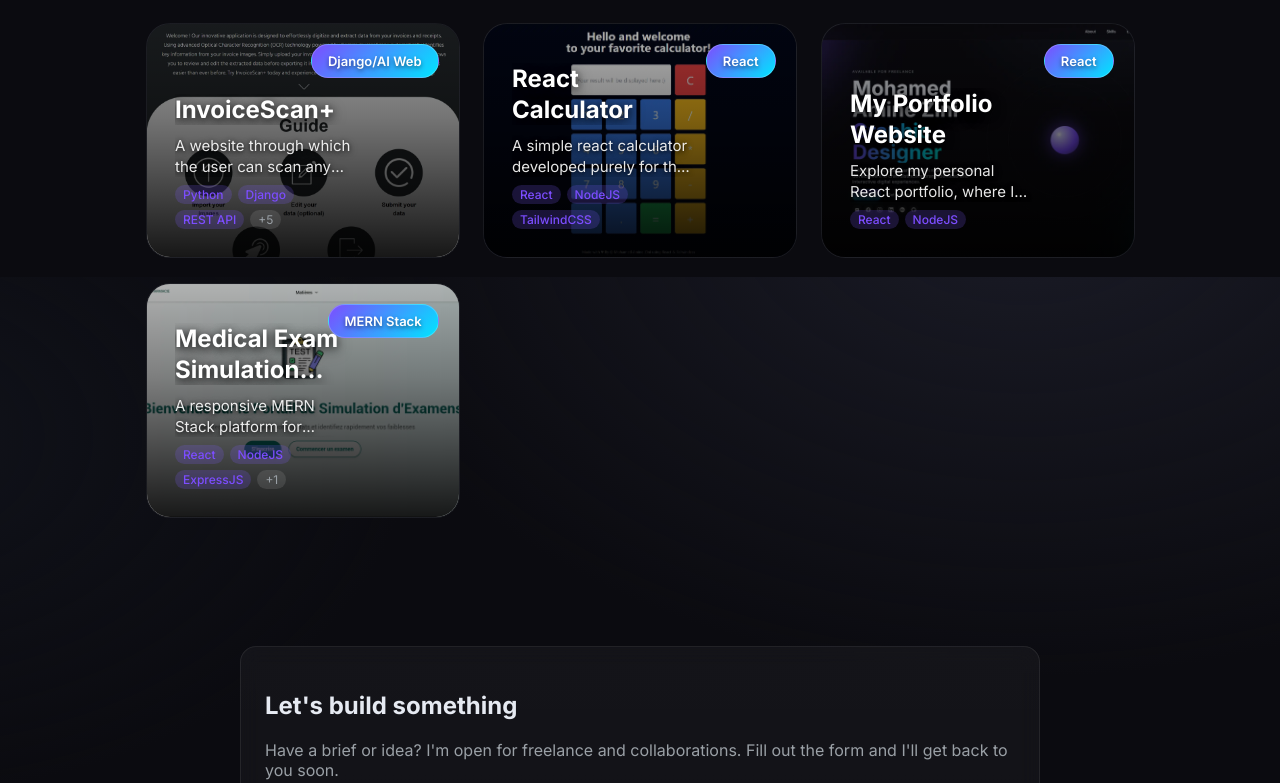
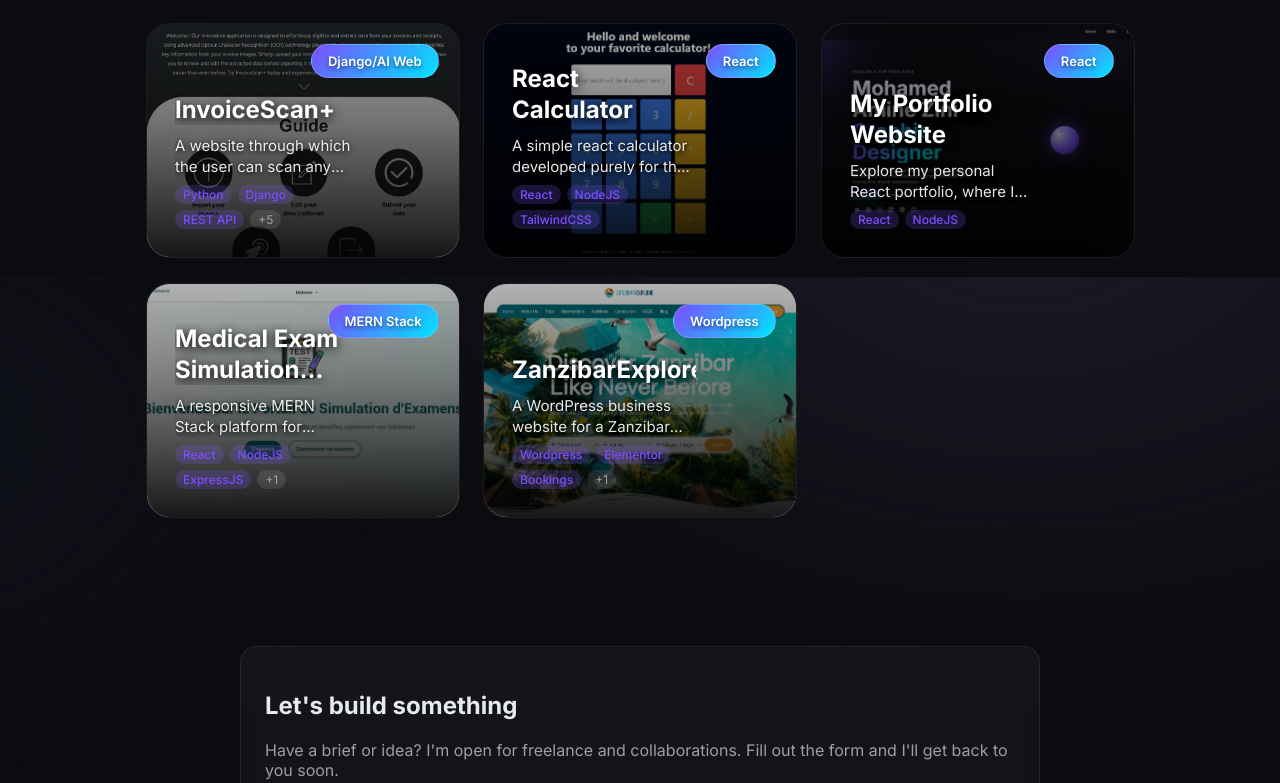
Before and after one commit to ZiniMedAmine/zini-portfolio, a React (Vite) app in the folder zini-portfolio/: page / in a window 1280 px wide. Shown: the part 6923-7706 px from the top of the page. Built offline with nearby package versions, Linux system fonts and the light colour scheme.

Commit message:
Fixed job adding

```diff
--- a/zini-portfolio/src/App.jsx
+++ b/zini-portfolio/src/App.jsx
@@ -38,6 +38,7 @@ import invoiceScan from './assets/InvoiceScan.webp'
 import reactCalculator from './assets/reactcalculator.webp'
 import portfolioWebsite from './assets/portfoliowebsite.webp'
 import umfiasi from './assets/umfiasi.webp'
+import zanzibarExplore from './assets/ZanzibarExplore.webp'
 
 function App() {
   const yearRef = useRef(null)
@@ -1075,6 +1076,17 @@ function App() {
                       liveUrl: "https://80umfiasi.me",
                       codeUrl: "https://80umfiasi.me",
                       tech: ["React", "NodeJS","ExpressJS","MongoDB"]
+                    },
+                    {
+                      id: 12,
+                      title: "ZanzibarExplore",
+                      description: "A WordPress business website for a Zanzibar client where visitors can book activities and excursions. Built to highlight experiences and make inquiries fast on mobile and desktop.",
+                      tag: "Wordpress",
+                      type: "dev",
+                      image: zanzibarExplore,
+                      liveUrl: "#",
+                      codeUrl: "#",
+                      tech: ["Wordpress", "Elementor", "Bookings", "SEO"]
                     }
                   ].map((project) => (
                     <div
```
Also changed, not shown: zini-portfolio/src/data/works.js (+0 -13 lines).
